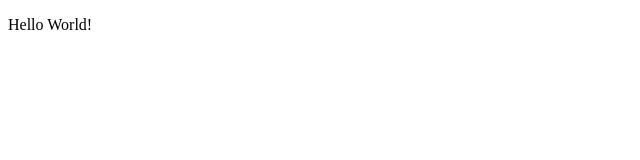
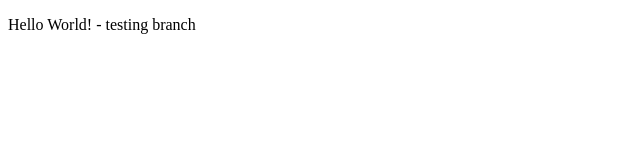
Before and after one commit to Robb42/myGolfStats, a website: page public/index.html in a window 1280 px wide. Shown: the whole page, without its empty margins (0-640 px from the left). Drawn offline with Linux system fonts and the light colour scheme.

Commit message:
testing branch update

```diff
--- a/public/index.html
+++ b/public/index.html
@@ -12,7 +12,7 @@
     </header>
 
     <main role="main">
-        <p>Hello World!</p>
+        <p>Hello World! - testing branch</p>
     </main>
 
     <footer role="contentinfo">
```
